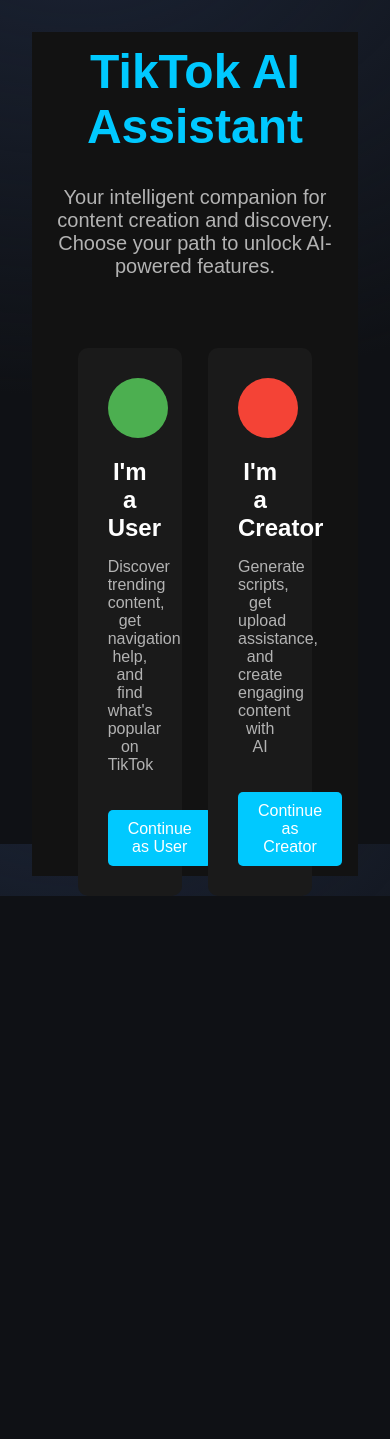
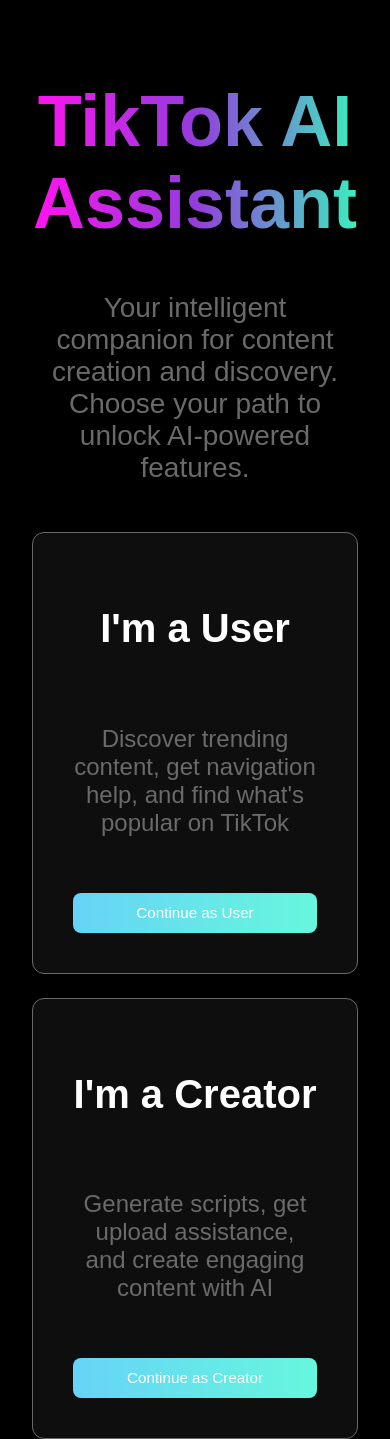
Before and after one commit to Starishine/tiktock_hackathon, a React (Vite) app in the folder ai_chatbot/: page / in a window 390 px wide. Before the commit the page ends 896 px from the top, so only its background shows below. Built offline with nearby package versions, Linux system fonts and the light colour scheme.

Commit message:
frontend update
Still need to do:
- add in icons
- add on hover on glow effect
- resize the chatbot
- make it mobile responsive

```diff
--- /dev/null
+++ b/ai_chatbot/src/pages/Button.css
@@ -0,0 +1,59 @@
+
+.btn {
+  display: inline-flex;
+  align-items: center;
+  justify-content: center;
+  gap: 0.5rem;
+  border: none;
+  cursor: pointer;
+  border-radius: 8px;
+  font-weight: 500;
+  transition: transform 0.18s ease, box-shadow 0.18s ease, background 0.18s ease;
+  -webkit-tap-highlight-color: transparent;
+}
+
+/* Sizes */
+.btn.default { height: 40px; padding: 0 16px; font-size: 0.95rem; }
+.btn.sm { height: 36px; padding: 0 12px; font-size: 0.85rem; }
+.btn.lg { height: 48px; padding: 0 20px; font-size: 1rem; }
+.btn.icon { height: 40px; width: 40px; padding: 0; }
+
+/* Variants */
+.btn.default {
+  background: linear-gradient(90deg, #66d3f7, #66f7dd);
+  color: #fff;
+}
+.btn.default:hover { transform: scale(1.05); box-shadow: 0 6px 18px rgba(255, 0, 80, 0.18); }
+
+/* .btn.secondary {
+  background: linear-gradient(90deg, #ff2ff1, #c82fff);
+  color: #fff;
+}
+.btn.secondary:hover { transform: scale(1.05); box-shadow: 0 6px 18px rgba(0, 118, 255, 0.18); } */
+/* use this colour scheme if possible for the other button */
+
+.btn.outline {
+  background: transparent;
+  border: 1px solid #e2e8f0;
+  color: #0f172a;
+}
+.btn.outline:hover { background: rgba(0,0,0,0.02); }
+
+.btn.destructive {
+  background: #e11d48;
+  color: #fff;
+}
+.btn.destructive:hover { background: #be123c; }
+
+.btn.ghost {
+  background: transparent;
+  color: #0f172a;
+}
+.btn.ghost:hover { background: rgba(0,0,0,0.04); }
+
+.btn.link {
+  background: transparent;
+  color: #0066ff;
+  text-decoration: underline;
+  padding: 0;
+}
--- /dev/null
+++ b/ai_chatbot/src/pages/Button.jsx
@@ -0,0 +1,11 @@
+import React from "react";
+import "./button.css";
+
+export function Button({ children, variant = "default", size = "default", className = "", ...props }) {
+  const classList = ["btn", variant, size, className].filter(Boolean).join(" ");
+  return (
+    <button className={classList} {...props}>
+      {children}
+    </button>
+  );
+}
--- /dev/null
+++ b/ai_chatbot/src/pages/Card.css
@@ -0,0 +1,41 @@
+
+.card {
+  border: 3px solid #e6e9ee;
+  border-radius: 12px;
+  background: #353839;
+  color: #0f172a;
+  transition: box-shadow 0.18s ease, transform 0.18s ease;
+}
+
+.card:hover {
+  transform: translateY(-4px);
+  box-shadow: 0 10px 30px rgba(2,6,23,0.08);
+}
+
+.card-header {
+  padding: 16px;
+  border-bottom: 1px solid #f1f5f9;
+}
+
+.card-title {
+  margin: 0;
+  font-size: 3rem;
+  font-weight: 600;
+}
+
+.card-description {
+  margin: 6px 0 0 0;
+  font-size: 0.95rem;
+  color: #6b7280;
+}
+
+.card-content {
+  padding: 16px;
+}
+
+.card-footer {
+  padding: 12px 16px;
+  border-top: 1px solid #f1f5f9;
+  display: flex;
+  justify-content: flex-end;
+}
--- /dev/null
+++ b/ai_chatbot/src/pages/Card.jsx
@@ -0,0 +1,50 @@
+import React from "react";
+import "./card.css";
+
+export function Card({ children, className = "", ...props }) {
+  return (
+    <div className={`card ${className}`.trim()} {...props}>
+      {children}
+    </div>
+  );
+}
+
+export function CardHeader({ children, className = "", ...props }) {
+  return (
+    <div className={`card-header ${className}`.trim()} {...props}>
+      {children}
+    </div>
+  );
+}
+
+export function CardTitle({ children, className = "", ...props }) {
+  return (
+    <h3 className={`card-title ${className}`.trim()} {...props}>
+      {children}
+    </h3>
+  );
+}
+
+export function CardDescription({ children, className = "", ...props }) {
+  return (
+    <p className={`card-description ${className}`.trim()} {...props}>
+      {children}
+    </p>
+  );
+}
+
+export function CardContent({ children, className = "", ...props }) {
+  return (
+    <div className={`card-content ${className}`.trim()} {...props}>
+      {children}
+    </div>
+  );
+}
+
+export function CardFooter({ children, className = "", ...props }) {
+  return (
+    <div className={`card-footer ${className}`.trim()} {...props}>
+      {children}
+    </div>
+  );
+}
--- /dev/null
+++ b/ai_chatbot/src/pages/Dashboard.css
@@ -0,0 +1,89 @@
+.dashboard {
+  min-height: 100vh;
+  display: flex;
+  align-items: center;
+  justify-content: center;
+  background: #000000;
+  font-family: sans-serif;
+}
+
+.dashboard-container {
+  width: 100%;
+}
+
+.dashboard-header {
+  text-align: center;
+  margin-bottom: 48px;
+}
+
+.title {
+  font-size: 4.5rem;
+  font-weight: bold;
+  margin-bottom: 48px;
+  background: linear-gradient(90deg, #FF13F0, #943cdc, #3af0bf);
+  background-clip: text;
+  -webkit-background-clip: text;
+  color: transparent;
+}
+
+
+.subtitle {
+  font-size: 1.75rem;
+  color: #6b6a6a;
+  max-width: 600px;
+  margin: 0 auto;
+}
+
+.options-grid {
+  display: grid;
+  grid-template-columns: 1fr;
+  gap: 24px;
+}
+
+@media (min-width: 768px) {
+  .options-grid {
+    grid-template-columns: 1fr 1fr;
+  }
+}
+
+.option-card {
+  border-radius: 12px;
+  border: 0.5px solid #6b6a6a;
+  padding: 24px;
+  background: #0e0e0e;
+  text-align: center;
+  transition: box-shadow 0.3s ease, transform 0.3s ease;
+  cursor: pointer;
+}
+
+.option-card:hover {
+  transform: translateY(-4px);
+  box-shadow: 0 4px 12px rgba(0,0,0,0.1);
+}
+
+.card-content {
+  display: flex;
+  flex-direction: column;
+  gap: 16px;
+}
+
+.option-title {
+  font-size: 2.5rem;
+  font-weight: bold;
+  color: #ffffff;
+}
+
+.option-desc {
+  font-size: 1.5rem;
+  color: #6b6a6a;
+}
+
+.continue-btn {
+  margin-top: 16px;
+  width: 100%;
+}
+
+body {
+  margin: 0;
+  background: #000000;
+}
--- a/ai_chatbot/src/pages/Dashboard.jsx
+++ b/ai_chatbot/src/pages/Dashboard.jsx
@@ -1,28 +1,55 @@
-import React from 'react';
-import { useNavigate } from 'react-router-dom';
+import React from "react";
+import { useNavigate } from "react-router-dom";
+
+import { Button } from "./Button";
+import { Card } from "./Card";
+
+import "./Dashboard.css";
 
 export default function Dashboard() {
   const navigate = useNavigate();
 
   return (
-        <div className="app-container">
-            <div className="header">
+    <div className="dashboard">
+      <div className="dashboard-container">
+        {/* Header */}
+        <header className="dashboard-header">
           <h1 className="title">TikTok AI Assistant</h1>
-                <p className="subheading">Your intelligent companion for content creation and discovery. Choose your path to unlock AI-powered features.</p>
+          <p className="subtitle">
+            Your intelligent companion for content creation and discovery. Choose your path to unlock AI-powered features.
+          </p>
+        </header>
+
+        {/* Options */}
+        <section aria-label="Choose your user type">
+          <div className="options-grid">
+            {/* User Card */}
+            <Card className="option-card user-card">
+              <div className="card-content">
+                <h2 className="option-title">I'm a User</h2>
+                <p className="option-desc">
+                  Discover trending content, get navigation help, and find what's popular on TikTok
+                </p>
+                <Button onClick={() => navigate("/user")} className="continue-btn">
+                  Continue as User
+                </Button>
               </div>
-            <div className="options-container">
-                <div className="option user-option">
-                    <div className="icon user-icon"></div>
-                    <h2>I'm a User</h2>
-                    <p>Discover trending content, get navigation help, and find what's popular on TikTok</p>
-                    <button className="continue-button" onClick={() => navigate('/user')}>Continue as User</button>
+            </Card>
+
+            {/* Creator Card */}
+            <Card className="option-card creator-card">
+              <div className="card-content">
+                <h2 className="option-title">I'm a Creator</h2>
+                <p className="option-desc">
+                  Generate scripts, get upload assistance, and create engaging content with AI
+                </p>
+                <Button onClick={() => navigate("/creator")} className="continue-btn">
+                  Continue as Creator
+                </Button>
               </div>
-                <div className="option creator-option">
-                    <div className="icon creator-icon"></div>
-                    <h2>I'm a Creator</h2>
-                    <p>Generate scripts, get upload assistance, and create engaging content with AI</p>
-                    <button className="continue-button">Continue as Creator</button>
+            </Card>
           </div>
+        </section>
       </div>
     </div>
   );
```
Lines whose indentation alone changed are shown as unchanged.
